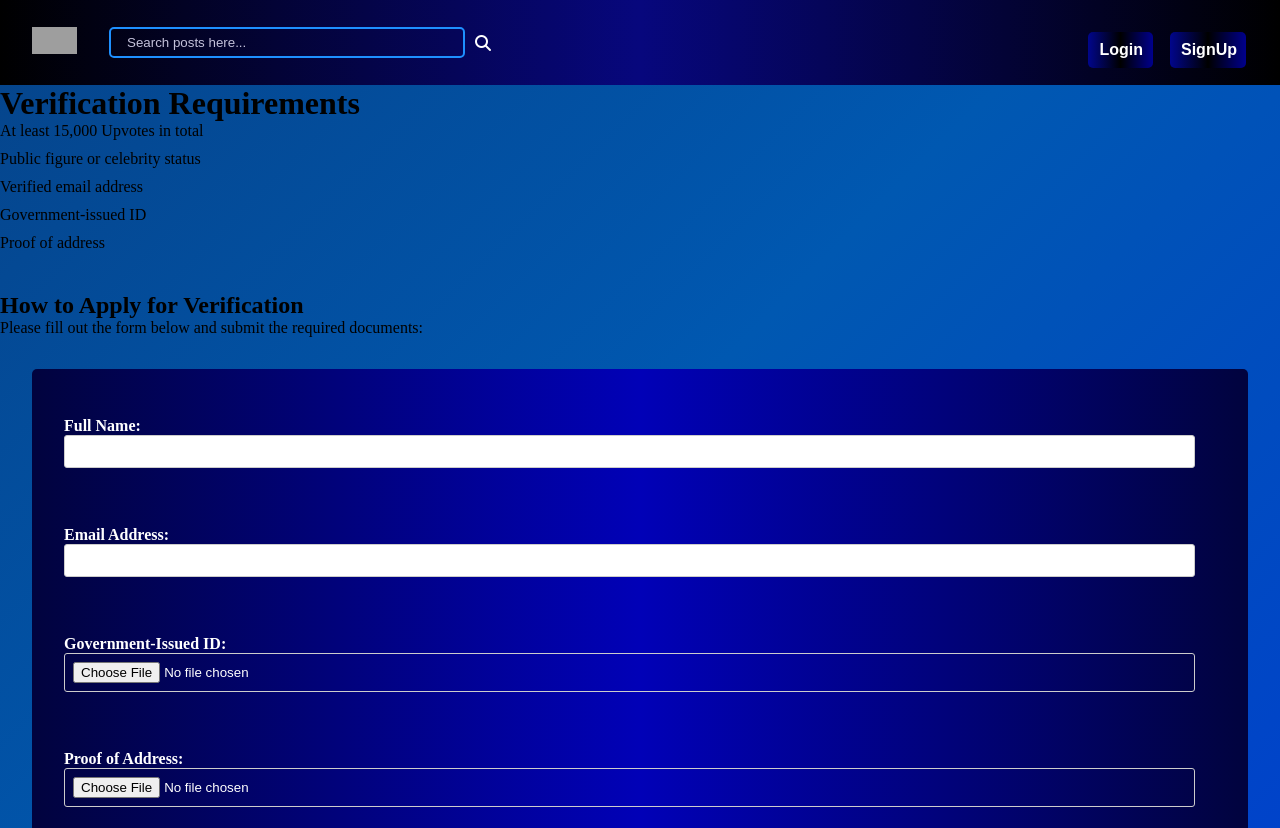
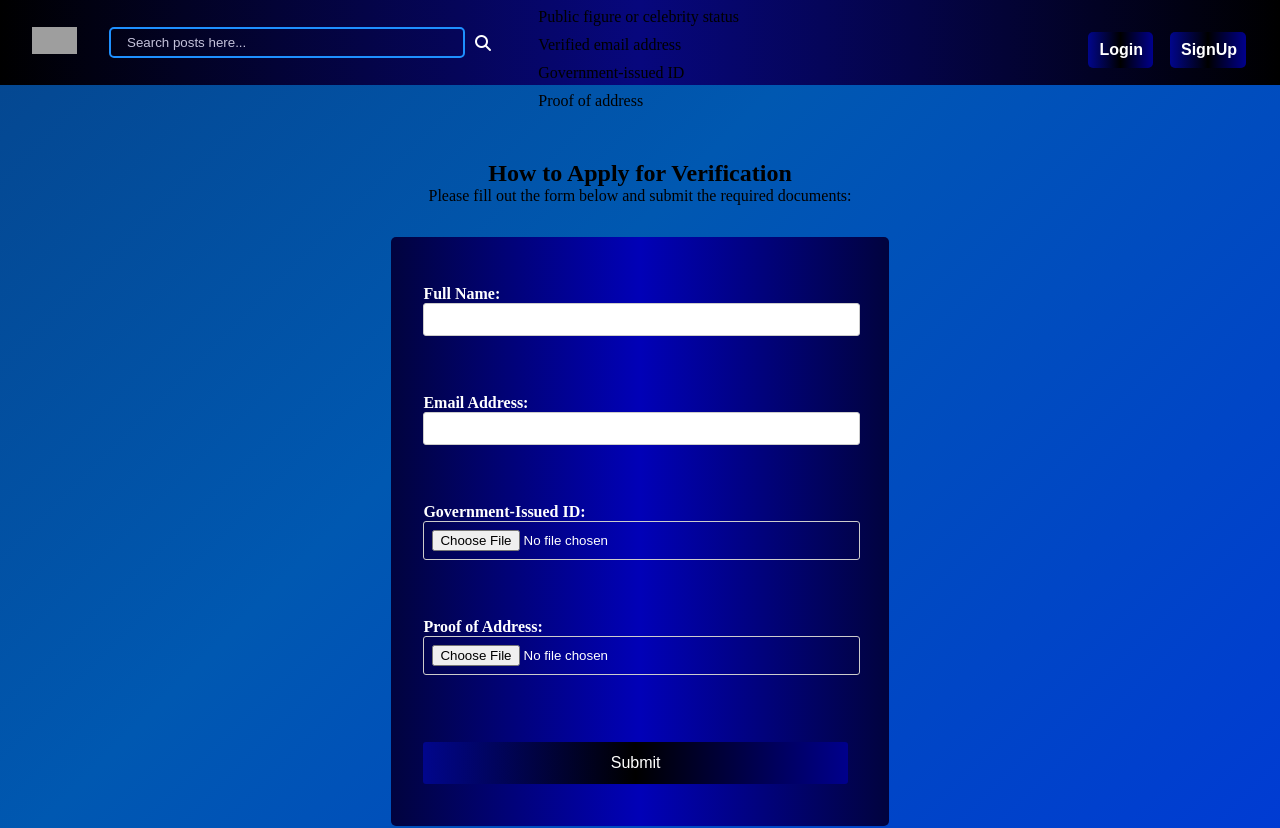
Before and after one commit to itss0urav/Anywhere-frontend, a React (Vite) app: page /Requirements in a window 1280 px wide. Shown: the top 828 px of the page. Built offline with nearby package versions, Linux system fonts and the light colour scheme; grey boxes are pictures that could not be loaded; a web font is replaced by a local one.

Commit message:
post username fix

```diff
--- a/src/components/Pages/Requirements/Requirements.jsx
+++ b/src/components/Pages/Requirements/Requirements.jsx
@@ -1,7 +1,8 @@
 import React from 'react';
+import styles from './Requirements.module.css';
 const VerificationPage = () => {
   return (
-    <div>
+    <div className={styles.requirementsWrap}>
       <h1>Verification Requirements</h1>
       <ul>
         <li>At least 15,000 Upvotes in total</li>
@@ -23,6 +24,7 @@ const VerificationPage = () => {
           <input type="email" name="email" required />
         </label>
         <br />
+
         <label>
           Government-Issued ID:
           <input type="file" name="id" accept="image/*,.pdf" required />
--- /dev/null
+++ b/src/components/Pages/Requirements/Requirements.module.css
@@ -0,0 +1,7 @@
+.requirementsWrap {
+  display: flex;
+  justify-content: center;
+  align-items: center;
+  flex-direction: column;
+  height: 100vh;
+}
--- a/src/components/Post/Post.jsx
+++ b/src/components/Post/Post.jsx
@@ -5,7 +5,7 @@ import { Link } from "react-router-dom";
 import { UserContext } from "../../context/UserContext";
 import { QueryClient, useMutation } from "react-query";
 import { PostServices } from "../../services/postServices";
-const Post = ({ imgUrl, title, description, userid, postId, vote, link }) => {
+const Post = ({ imgUrl, title, description, userid, postId, vote, link, username }) => {
   const queryClient = new QueryClient();
   const postServices = new PostServices();
   const { mutate } = useMutation(postServices.deletePost, {
@@ -21,7 +21,7 @@ const Post = ({ imgUrl, title, description, userid, postId, vote, link }) => {
 
       <div className={styles.wrap}>
         <div className={styles.userNAme}>
-          <p>Posted by Author</p>
+          <p>Posted by {username}</p>
         </div>
         <p className={styles.title}>{title}</p>
         <div className={styles.imageWrap}>
--- a/src/components/Posts/Posts.jsx
+++ b/src/components/Posts/Posts.jsx
@@ -35,6 +35,7 @@ const Posts = () => {
               postId={post._id}
               vote={post.vote}
               link={post.link}
+              username={post.userId.username}
             />
           ))}
         </div>
```
